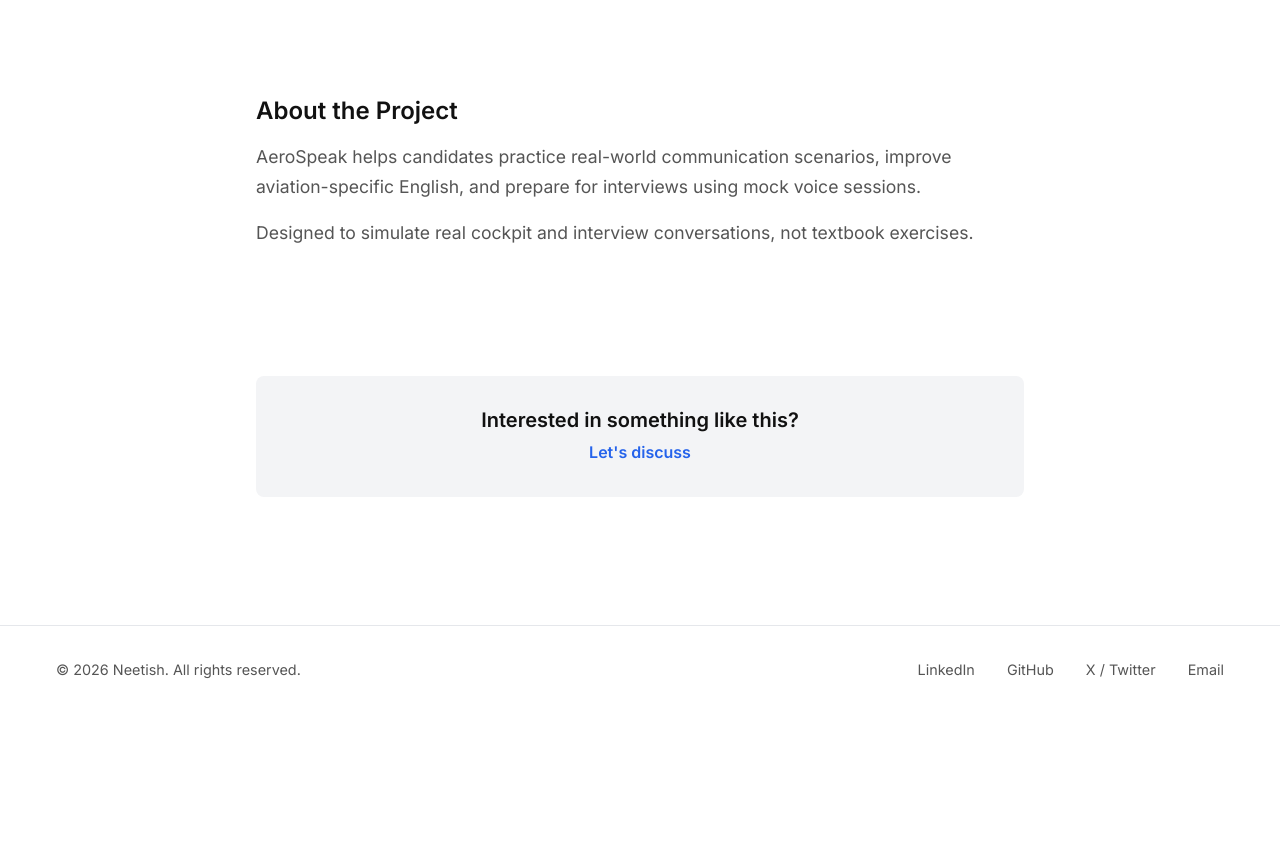
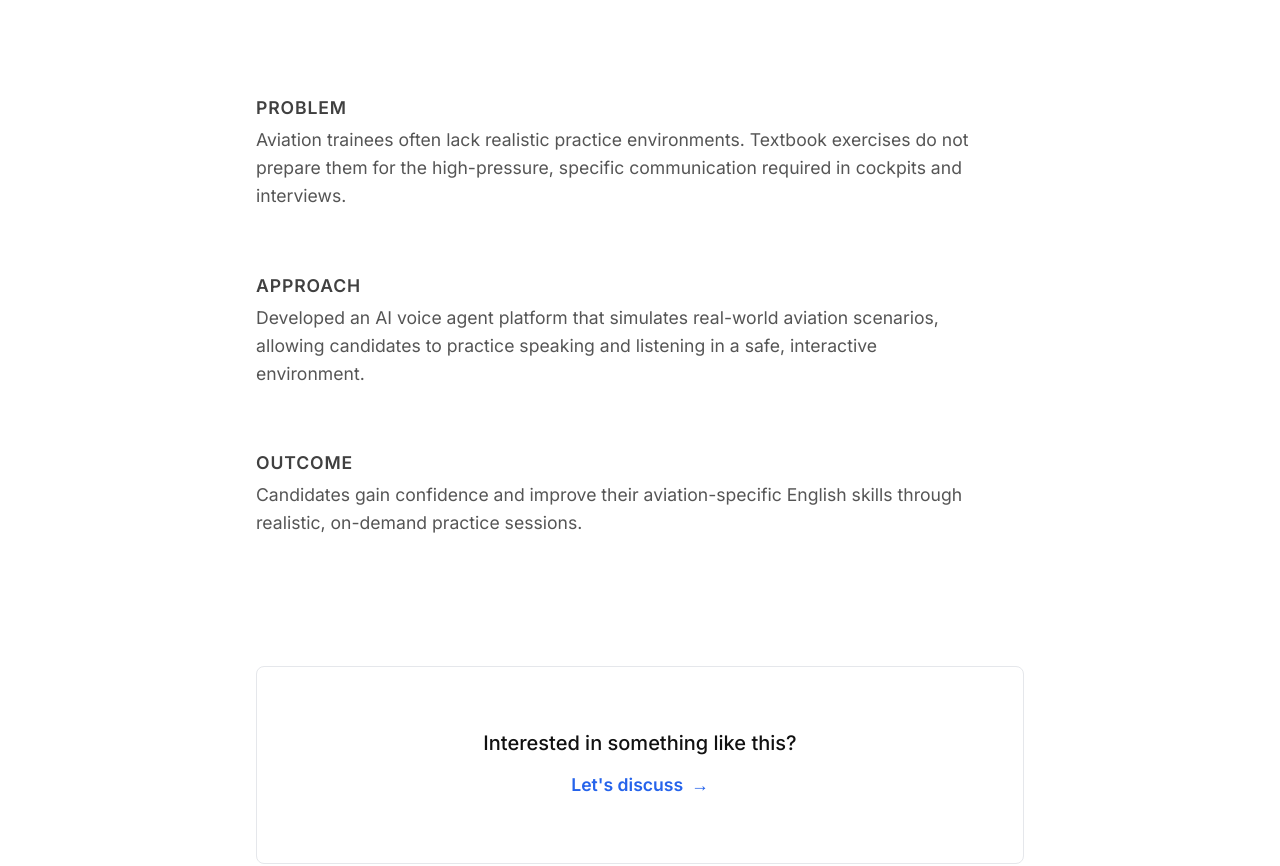
Before and after one commit to neetishtewari/neetishai, a Next.js app: page /product-lab/aerospeak in a window 1280 px wide. Shown: the part 480-1346 px from the top of the page. Before the commit the page ends 1193 px from the top, so only its background shows below. Built offline with nearby package versions, Linux system fonts and the light colour scheme.

Commit message:
UI/Content: Enhanced Project Detail pages with structured Problem/Approach/Outcome

```diff
--- a/app/product-lab/[slug]/ProjectDetail.module.css
+++ b/app/product-lab/[slug]/ProjectDetail.module.css
@@ -51,36 +51,66 @@
     font-weight: 500;
 }
 
+.contentGrid {
+    margin-bottom: var(--spacing-xl);
+}
+
 .section {
     margin-bottom: var(--spacing-lg);
 }
 
 .section h2 {
-    font-size: 1.5rem;
-    margin-bottom: var(--spacing-sm);
+    font-size: 1.1rem;
+    font-weight: 600;
+    margin-bottom: 0.5rem;
     color: var(--foreground);
+    text-transform: uppercase;
+    letter-spacing: 0.05em;
+    opacity: 0.8;
 }
 
 .section p {
     font-size: 1.1rem;
-    line-height: 1.7;
+    line-height: 1.6;
     color: var(--text-secondary);
+    max-width: 65ch;
 }
 
 .cta {
     margin-top: var(--spacing-xl);
-    padding: var(--spacing-md);
-    background: var(--gray-light);
+    padding: var(--spacing-lg);
+    background: var(--background);
+    border: 1px solid var(--border);
     border-radius: var(--radius-md);
     text-align: center;
 }
 
 .cta h3 {
     font-size: 1.25rem;
-    margin-bottom: var(--spacing-xs);
+    margin-bottom: var(--spacing-sm);
+    color: var(--foreground);
+    font-weight: 500;
 }
 
-.cta a {
+.ctaLink {
+    display: inline-flex;
+    align-items: center;
     color: var(--accent);
     font-weight: 600;
+    text-decoration: none;
+    font-size: 1.1rem;
+    transition: all 0.2s ease;
 }
+
+.ctaLink:hover {
+    color: var(--accent-hover);
+}
+
+.arrow {
+    margin-left: 0.5rem;
+    transition: transform 0.2s ease;
+}
+
+.ctaLink:hover .arrow {
+    transform: translateX(4px);
+}
--- a/app/product-lab/[slug]/page.tsx
+++ b/app/product-lab/[slug]/page.tsx
@@ -1,65 +1,68 @@
 import Link from 'next/link';
 import styles from './ProjectDetail.module.css';
 
-const PROJECTS: Record<string, { title: string; summary: string; description: string; links: { demo?: string; github?: string } }> = {
+const PROJECTS: Record<string, {
+    title: string;
+    summary: string;
+    problem: string;
+    approach: string;
+    outcome: string;
+    links: { demo?: string; github?: string }
+}> = {
     'document-gem': {
         title: 'Document Gem',
         summary: 'Multi-agent AI system designed to make sense of unstructured business documents.',
-        description: `
-            <p>Document Gem extracts key information, classifies documents, and surfaces insights hidden inside invoices, contracts, notices, and operational files.</p>
-            <p>Built for teams that struggle with scattered documents and manual reviews.</p>
-        `,
+        problem: 'Businesses struggle with scattered unstructured documents (invoices, contracts, notices). Manual review is slow, error-prone, and leaves valuable insights hidden in piles of files.',
+        approach: 'Built a multi-agent AI system that ingests documents, automatically extracts key fields, classifies them by type, and surfaces hidden insights without manual intervention.',
+        outcome: 'Drastically reduced manual review time, enabling teams to instantly find and act on information buried in their document archives.',
         links: { demo: 'https://documentgem.vercel.app/' }
     },
     'aerospeak': {
         title: 'AeroSpeak',
         summary: 'AI voice agent powered English coaching platform for aviation trainees.',
-        description: `
-            <p>AeroSpeak helps candidates practice real-world communication scenarios, improve aviation-specific English, and prepare for interviews using mock voice sessions.</p>
-            <p>Designed to simulate real cockpit and interview conversations, not textbook exercises.</p>
-        `,
+        problem: 'Aviation trainees often lack realistic practice environments. Textbook exercises do not prepare them for the high-pressure, specific communication required in cockpits and interviews.',
+        approach: 'Developed an AI voice agent platform that simulates real-world aviation scenarios, allowing candidates to practice speaking and listening in a safe, interactive environment.',
+        outcome: 'Candidates gain confidence and improve their aviation-specific English skills through realistic, on-demand practice sessions.',
         links: { demo: 'https://aersospeak.vercel.app/' }
     },
     'vizdata': {
         title: 'VizData',
         summary: 'Visualize data from databases or spreadsheets to uncover insights and patterns.',
-        description: `
-            <p>VizData allows users to visualize data from databases or spreadsheets to uncover insights and patterns that are often missed in raw tables. It focuses on clarity, quick exploration, and insight-first views rather than heavy dashboards.</p>
-            <p>Ideal for fast analysis and early-stage decision making.</p>
-        `,
+        problem: 'Raw data in spreadsheets and databases is hard to interpret at a glance. Building complex dashboards for quick analysis is often too slow and resource-intensive.',
+        approach: 'Created a tool that connects directly to data sources to generate instant, clarity-focused visualizations, prioritizing quick exploration over complex setup.',
+        outcome: 'Enables users to spot patterns and trends immediately, facilitating faster early-stage decision making.',
         links: { github: 'https://github.com/neetishtewari/vizdata' }
     },
     'expense-ai': {
         title: 'Expense AI',
         summary: 'Automatically reviews employee expense reimbursements using RAG-based AI agents.',
-        description: `
-            <p>Expense AI checks submissions against company expense policies, flags violations, and reduces manual finance reviews.</p>
-            <p>Built to help finance teams scale compliance without increasing overhead.</p>
-        `,
+        problem: 'Finance teams spend countless hours manually checking expense claims against complex company policies, creating bottlenecks and delaying reimbursements.',
+        approach: 'Implemented RAG-based AI agents that read company policies and automatically valid expense submissions, flagging violations and approving valid claims.',
+        outcome: 'Scales expense compliance effortlessly, reducing overhead for finance teams while speeding up reimbursement cycles for employees.',
         links: { demo: 'https://expenseai.streamlit.com/' }
     },
     'driveex': {
         title: 'DriveEx',
         summary: 'CRM built specifically for auto dealerships in India.',
-        description: `
-            <p>DriveEx centralizes customer data, interactions, and dealership workflows into a single system, replacing fragmented tools and spreadsheets.</p>
-            <p>Focused on real dealership workflows rather than generic CRM features.</p>
-        `,
+        problem: 'Auto dealerships in India often rely on fragmented tools, paper records, and spreadsheets, leading to siloed customer data and inefficient sales workflows.',
+        approach: 'Built a centralized CRM tailored to local dealership workflows, unifying customer data, interactions, and sales tracking into a single modern interface.',
+        outcome: 'Streamlined dealership operations, providing a single source of truth for customer data and improving sales team productivity.',
         links: { github: 'https://github.com/neetishtewari/driveEx' }
     },
     'kidvid': {
         title: 'KidVid',
         summary: 'Multi-platform educational app for kids that detects learning interests.',
-        description: `
-            <p>KidVid is a multi-platform educational app for kids that detects learning interests and serves short-form educational content. It aims to replace doom scrolling on platforms like Instagram or YouTube Shorts with parent-approved, meaningful content.</p>
-            <p>Built with a strong focus on safety, engagement, and learning outcomes.</p>
-        `,
+        problem: 'Children are often exposed to mindless "doom scrolling" on general video platforms, with content that is often irrelevant or unsafe.',
+        approach: 'Developed a multi-platform app that detects a child\'s learning interests and serves short-form, safe, and educational content approved by parents.',
+        outcome: 'Creates a safe, engaging digital environment where screen time becomes a productive learning experience.',
         links: { github: 'https://github.com/neetishtewari/kidvid/tree/main' }
     },
     'default': {
         title: 'Project Detail',
         summary: 'Detailed view of the project.',
-        description: '<p>Project details coming soon.</p>',
+        problem: 'Project details are currently unavailable.',
+        approach: 'Please check back later.',
+        outcome: 'Under construction.',
         links: {}
     }
 };
@@ -90,14 +93,26 @@
                 </div>
             </header>
 
-            <section className={styles.section}>
-                <h2>About the Project</h2>
-                <div dangerouslySetInnerHTML={{ __html: project.description }} />
-            </section>
+            <div className={styles.contentGrid}>
+                <section className={styles.section}>
+                    <h2>Problem</h2>
+                    <p>{project.problem}</p>
+                </section>
+
+                <section className={styles.section}>
+                    <h2>Approach</h2>
+                    <p>{project.approach}</p>
+                </section>
+
+                <section className={styles.section}>
+                    <h2>Outcome</h2>
+                    <p>{project.outcome}</p>
+                </section>
+            </div>
 
             <div className={styles.cta}>
                 <h3>Interested in something like this?</h3>
-                <a href="https://calendly.com/neetish-tewari/30min" target="_blank" rel="noopener noreferrer">Let&#39;s discuss</a>
+                <a href="https://calendly.com/neetish-tewari/30min" target="_blank" rel="noopener noreferrer" className={styles.ctaLink}>Let&#39;s discuss <span className={styles.arrow}>→</span></a>
             </div>
         </div>
     );
```
